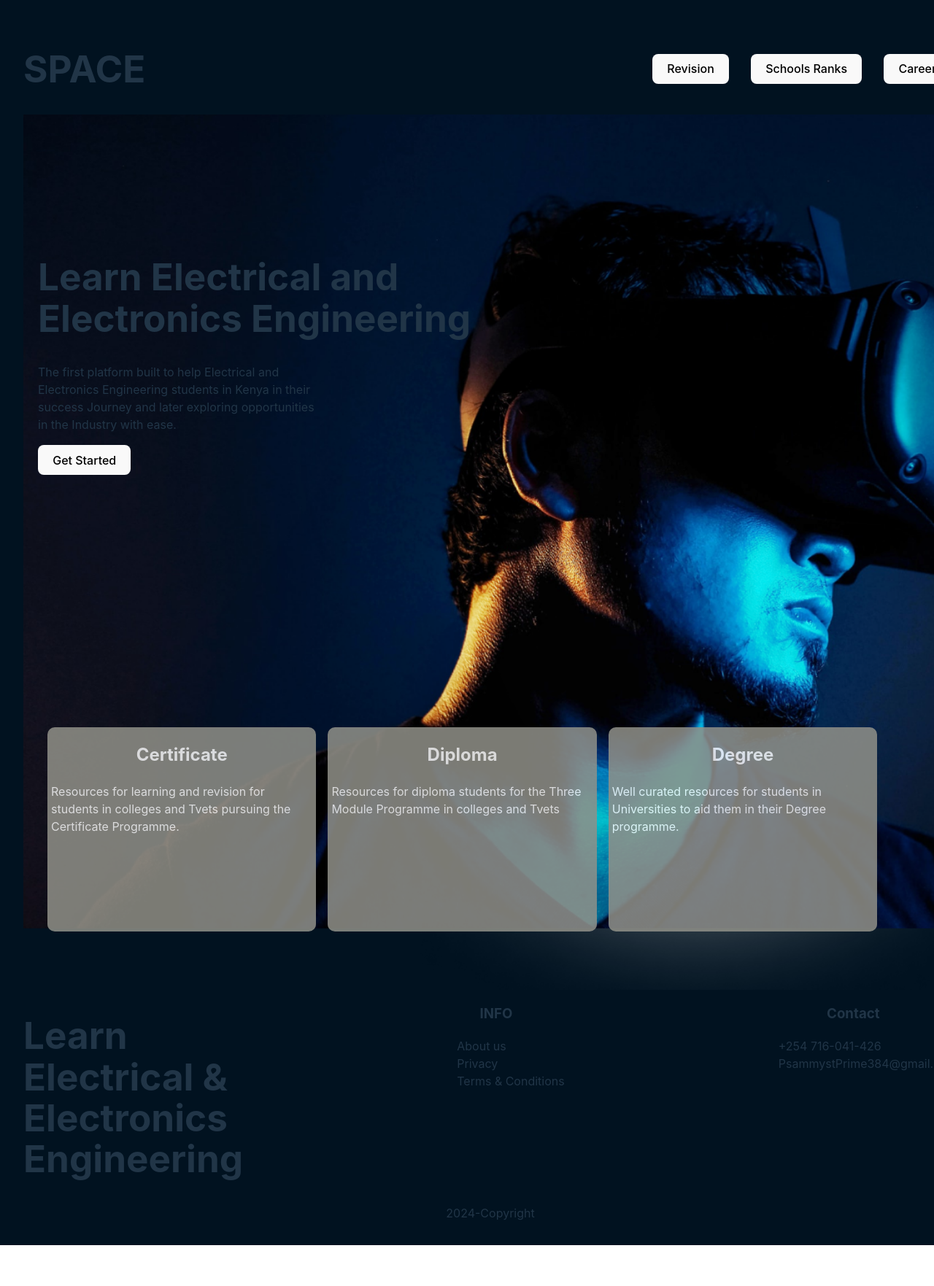
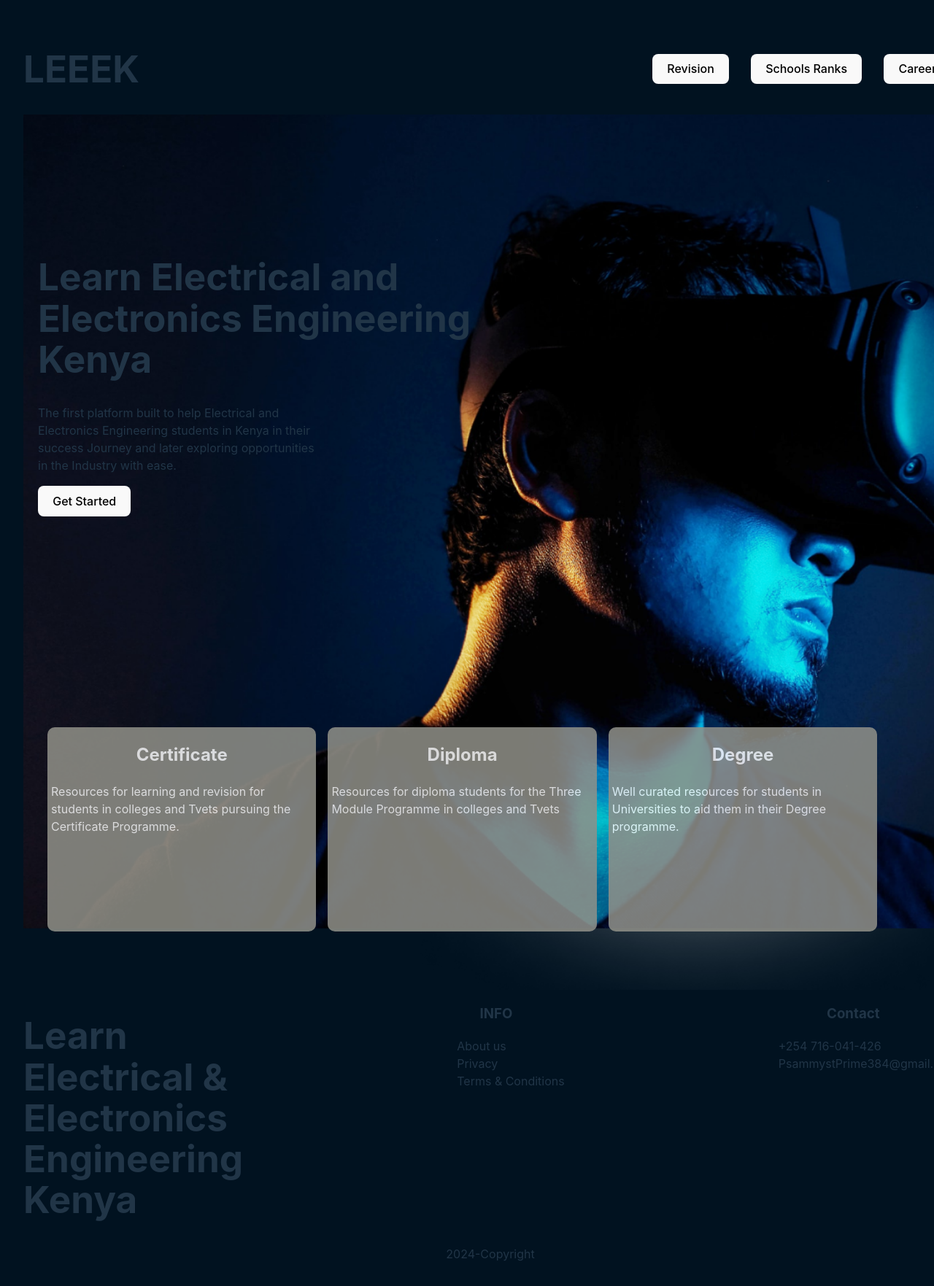
Before and after one commit to PsammystPrime/Electrical-Engineering-Course-App, a React (Vite) app in the folder learn/: page / in a window 1280 px wide. Shown: the top 1763 px of the page at 73% size. Before the commit the page ends 1707 px from the top, so only its background shows below. Built offline with nearby package versions, Linux system fonts and the light colour scheme.

Commit message:
update App.jsx

```diff
--- a/learn/src/App.jsx
+++ b/learn/src/App.jsx
@@ -4,7 +4,7 @@ import { Link } from "react-router-dom";
 export function Nav() {
   return (
     <div className="nav">
-      <h1>SPACE</h1>
+      <h1>LEEEK</h1>
       <ul className="navLinks">
         <Link to="revision">
           <button>Revision</button>
@@ -24,7 +24,7 @@ export function Main() {
     <main>
       <div className="intro">
         <h1>
-          Learn Electrical and <br /> Electronics Engineering
+          Learn Electrical and <br /> Electronics Engineering <br /> Kenya
         </h1>
         <p>
           The first platform built to help Electrical and Electronics
@@ -67,7 +67,7 @@ export function Footer() {
       <div className="footerInfo">
         <h1 className="footerTitle">
           Learn Electrical & <br />
-          Electronics Engineering
+          Electronics Engineering Kenya
         </h1>
         <div className="info">
           <h3>INFO</h3>
```
